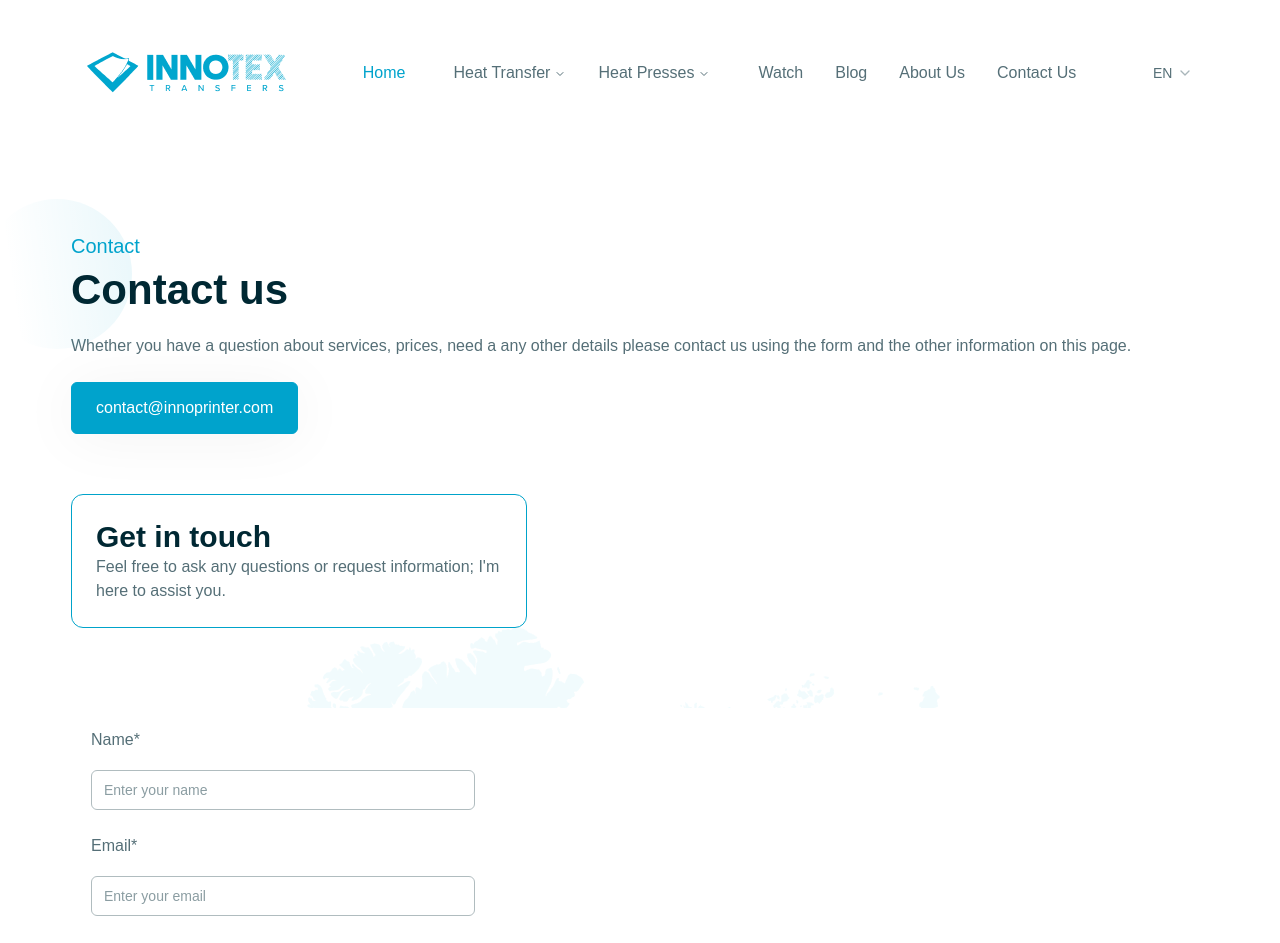
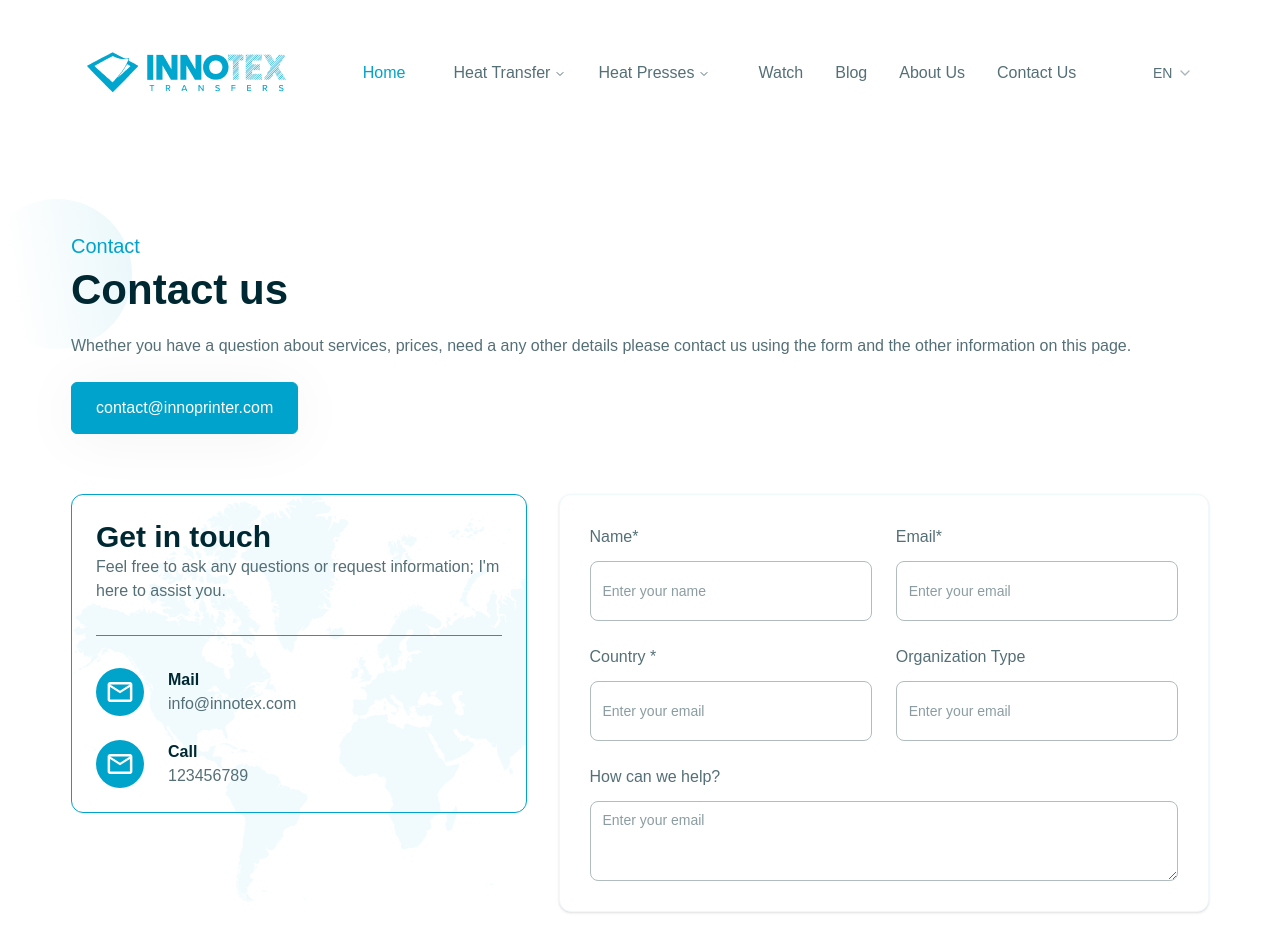
Before and after one commit to Alamin-Coding/innotex, a Next.js app: page /contact in a window 1280 px wide. Shown: the top 943 px of the page. Built offline with nearby package versions, Linux system fonts and the light colour scheme; a web font is replaced by a local one.

Commit message:
contact us update

```diff
--- a/src/app/globals.css
+++ b/src/app/globals.css
@@ -127,6 +127,11 @@
   padding-top: 100px;
   padding-bottom: 130px;
 }
+.contactform_wrap{
+  @apply shadow;
+  border: 1px solid #EEF9FC;
+}
+
 @media (min-width: 1170px) {
   .container {
     /*max-width: 1210px;*/
--- a/src/components/Contact/Contact.jsx
+++ b/src/components/Contact/Contact.jsx
@@ -2,16 +2,19 @@ import SectionHeading from "../SectionHeading/SectionHeading";
 
 import Section from "../Section/Section";
 import Link from "next/link";
-import { Label} from "@/components/ui/label";
-import { Input } from "@/components/ui/input";
-import { Textarea } from "@/components/ui/textarea";
+import {Label} from "@/components/ui/label";
+import {Input} from "@/components/ui/input";
+import {Textarea} from "@/components/ui/textarea";
 
 import contactBg from "@/assets/images/contact-bg.png"
+import Image from "next/image";
+import {mailIcon} from "@/icons/icon";
 
 const contactBgImage = {
-    background: `url(${contactBg.src})`
+    backgroundImage: `url(${contactBg.src})`,
+    backgroundSize: 'cover',
+    backgroundRepeat: 'no-repeat'
 }
-
 
 
 const Contact = () => {
@@ -29,40 +32,72 @@ const Contact = () => {
             </div>
 
             {/* Only Desktop view */}
-            <div className="hidden lg:block mt-[60px] ">
+            <div className="mt-[60px]">
                 <div className="grid grid-cols-12 gap-8">
-                    <div className="col-span-5">
+                    <div className="col-span-5" style={contactBgImage}>
                         <div className="border border-[#00A3CA] rounded-xl p-6">
-                            <h3 className="text-3xl">Get in touch</h3>
-                            <div className=" text-xl">
-                                <p>Feel free to ask any questions or request information; I&apos;m here to assist you.</p>
+                            <div>
+                                <h3 className="text-3xl">Get in touch</h3>
+                                <div className=" text-xl">
+                                    <p>Feel free to ask any questions or request information; I&apos;m here to assist
+                                        you.</p>
+                                </div>
+                            </div>
+                            <div className="border-b border-[#00A3CC] my-8"></div>
+                            <div className="flex flex-col gap-y-6">
+                                <div className="flex gap-6">
+                                    <div
+                                        className=" flex align-center justify-center bg-[#00A3CA] w-12 h-12 rounded-full">
+                                        <Image width={26} height={21} src={mailIcon} alt="mail"/>
+                                    </div>
+                                    <div>
+                                        <h4>Mail</h4>
+                                        <p>info@innotex.com</p>
+                                    </div>
+                                </div>
+                                <div className="flex gap-6">
+                                    <div
+                                        className=" flex align-center justify-center bg-[#00A3CA] w-12 h-12 rounded-full">
+                                        <Image width={26} height={21} src={mailIcon} alt="mail"/>
+                                    </div>
+                                    <div>
+                                        <h4>Call</h4>
+                                        <p>123456789</p>
+                                    </div>
+                                </div>
                             </div>
                         </div>
                     </div>
                     <div className="col-span-7">
-
-                    </div>
-                </div>
-            </div>
-
-            <div className="py-20" style={contactBgImage}>
-                <div className="rounded-xl bg-white p-5">
-                    <div className="grid grid-cols-1 gap-6">
-                        <div className="grid w-full max-w-sm items-center gap-1.5">
-                            <Label htmlFor="name">Name*</Label>
-                            <Input type="text" id="name" placeholder="Enter your name" />
-                        </div>
-                        <div className="grid w-full max-w-sm items-center gap-1.5">
-                            <Label htmlFor="email">Email*</Label>
-                            <Input type="email" id="email" placeholder="Enter your email" />
-                        </div>
-                        <div className="grid w-full max-w-sm items-center gap-1.5">
-                            <Label htmlFor="email">Email*</Label>
-                            <Input type="email" id="email" placeholder="Enter your email" />
-                        </div>
-                        <div className="grid w-full max-w-sm items-center gap-1.5">
-                            <Label htmlFor="email">Email*</Label>
-                            <Input type="email" id="email" placeholder="Enter your email" />
+                        <div>
+                            <div className="rounded-xl bg-white p-[30px] contactform_wrap">
+                                <div className="contactform flex flex-col gap-6">
+                                    <div className="grid grid-cols-2 gap-6">
+                                        <div className="grid w-full items-center">
+                                            <Label htmlFor="name">Name*</Label>
+                                            <Input className="h-[60px] rounded-lg" type="text" id="name" placeholder="Enter your name"/>
+                                        </div>
+                                        <div className="grid w-full items-center">
+                                            <Label htmlFor="email">Email*</Label>
+                                            <Input className="h-[60px] rounded-lg" type="email" id="email" placeholder="Enter your email"/>
+                                        </div>
+                                    </div>
+                                    <div className="grid grid-cols-2 gap-6">
+                                        <div className="grid w-ful items-center">
+                                            <Label htmlFor="email">Country *</Label>
+                                            <Input className="h-[60px] rounded-lg" type="email" id="email" placeholder="Enter your email"/>
+                                        </div>
+                                        <div className="grid w-full items-center">
+                                            <Label htmlFor="email">Organization Type</Label>
+                                            <Input className="h-[60px] rounded-lg" type="email" id="email" placeholder="Enter your email"/>
+                                        </div>
+                                    </div>
+                                    <div className="grid w-full items-center">
+                                        <Label htmlFor="email">How can we help?</Label>
+                                        <Textarea className="rounded-lg" placeholder="Enter your email"/>
+                                    </div>
+                                </div>
+                            </div>
                         </div>
                     </div>
                 </div>
--- a/src/icons/icon.js
+++ b/src/icons/icon.js
@@ -12,5 +12,6 @@ import circleIcon from "@/assets/images/circle-icon.svg"
 import longArrow from "@/assets/images/long-arrow.svg"
 import leftArrow from "@/assets/images/arrow-left.svg"
 import rightArrow from "@/assets/images/arrow-right.svg"
+import mailIcon from "@/assets/images/icons/mail.svg"
 
-export {brush, print, latest, different, eco, production, megaMenuIcon, bars, xmark, chevronDown, circleIcon, longArrow, leftArrow, rightArrow }
+export {brush, print, latest, different, eco, production, megaMenuIcon, bars, xmark, chevronDown, circleIcon, longArrow, leftArrow, rightArrow, mailIcon }
```
Also changed, not shown: src/assets/images/icons/mail.svg (added).
